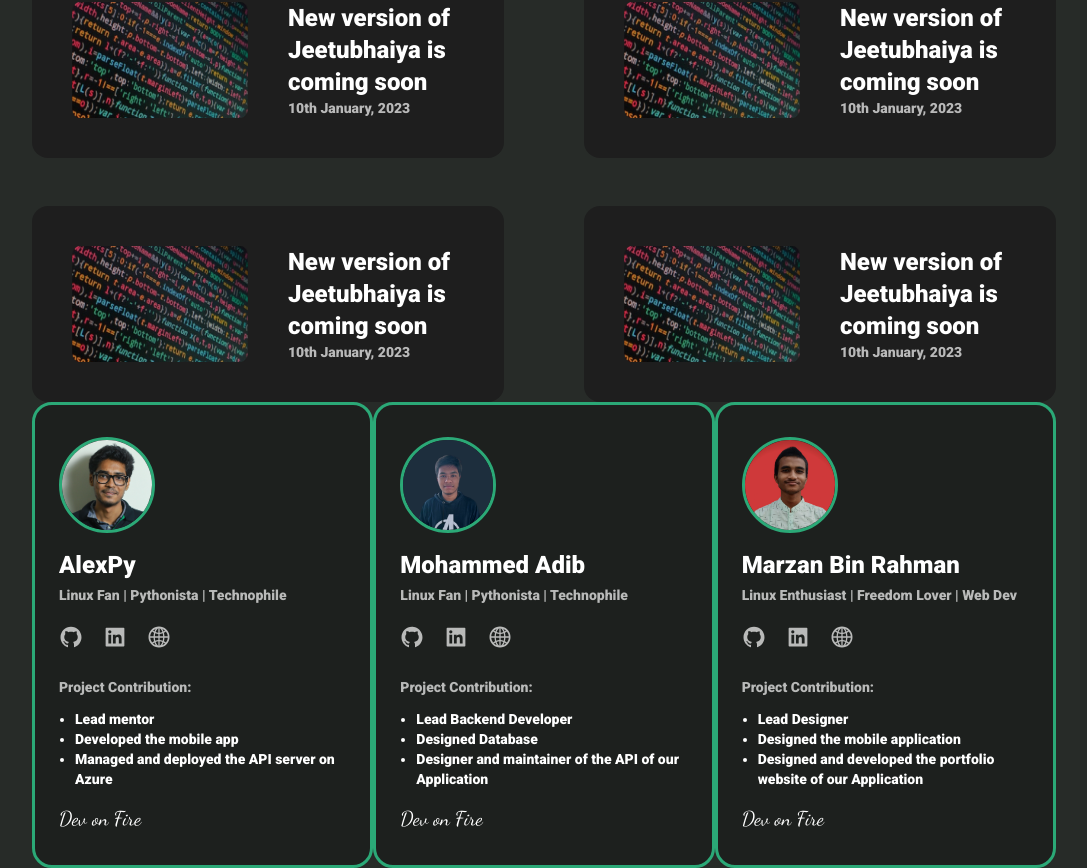
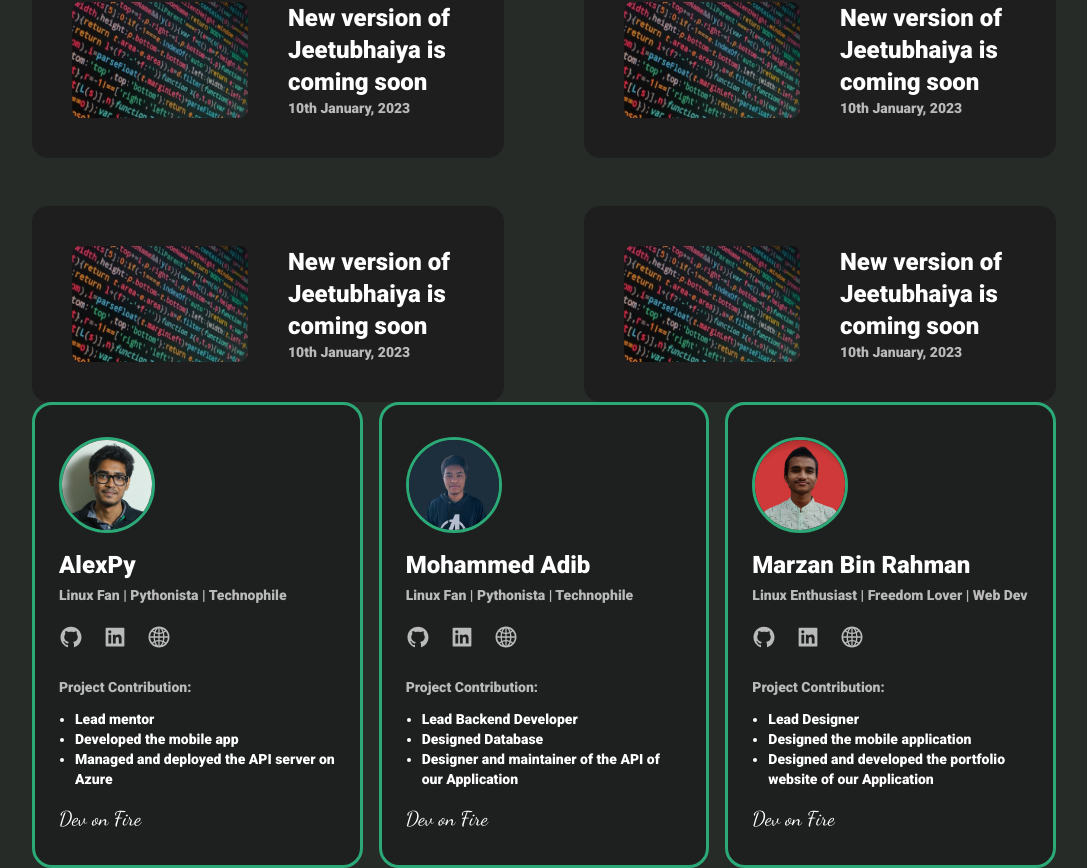
Before and after one commit to JB-Mavericks/jb-mavericks.github.io, a React (Create React App) app: page / in a window 1280 px wide. Shown: the part 3704-4572 px from the top of the page, without its empty margins (96-1183 px from the left). Built offline with nearby package versions, Linux system fonts and the light colour scheme; a web font is replaced by a local one.

Commit message:
maverick done

```diff
--- a/src/components/mavericks/Mavericks.js
+++ b/src/components/mavericks/Mavericks.js
@@ -6,7 +6,7 @@
 const Mavericks = () => {
      return (
           <div>
-               <div className='grid grid-cols-3 justify-items-stretch'>
+               <div className='grid grid-cols-1 sm:grid-cols-2 lg:grid-cols-3 gap-4'>
                     <Alexpy />
                     <Adib />
                     <Marzan />
```
